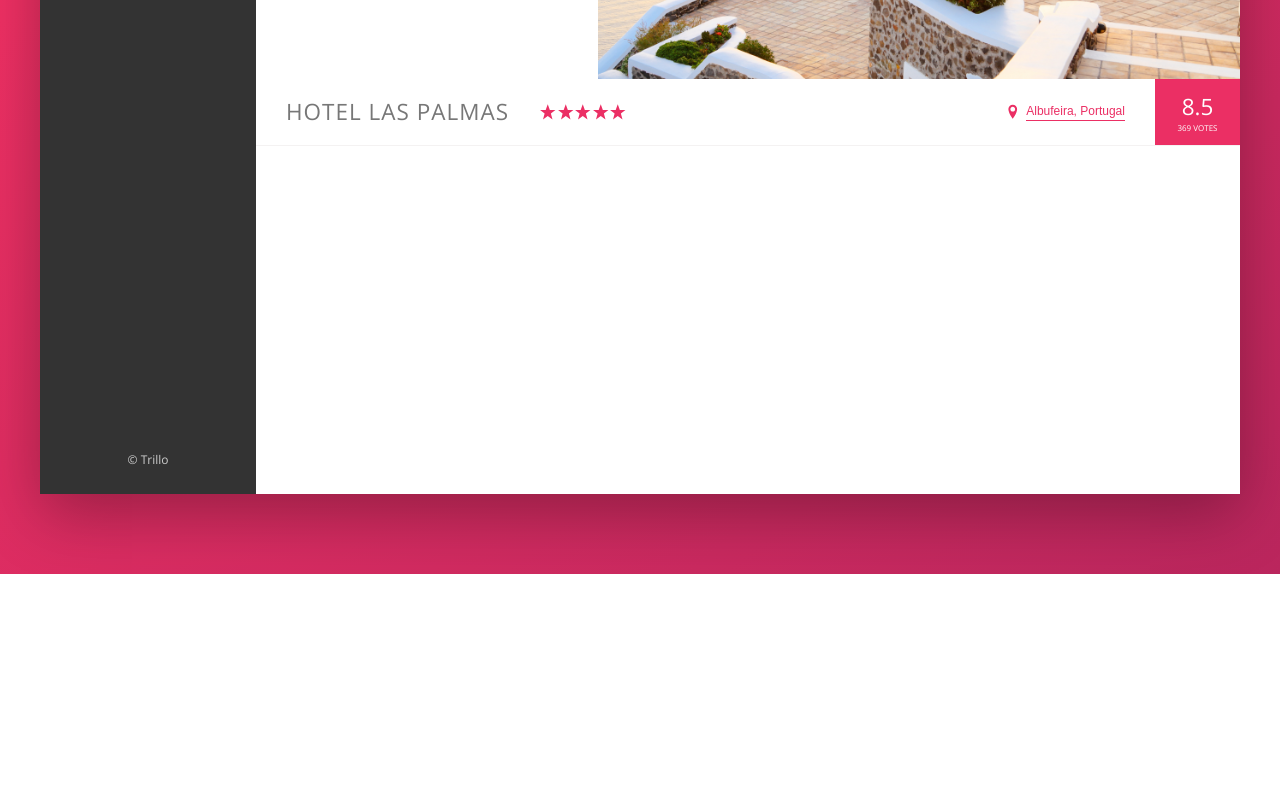
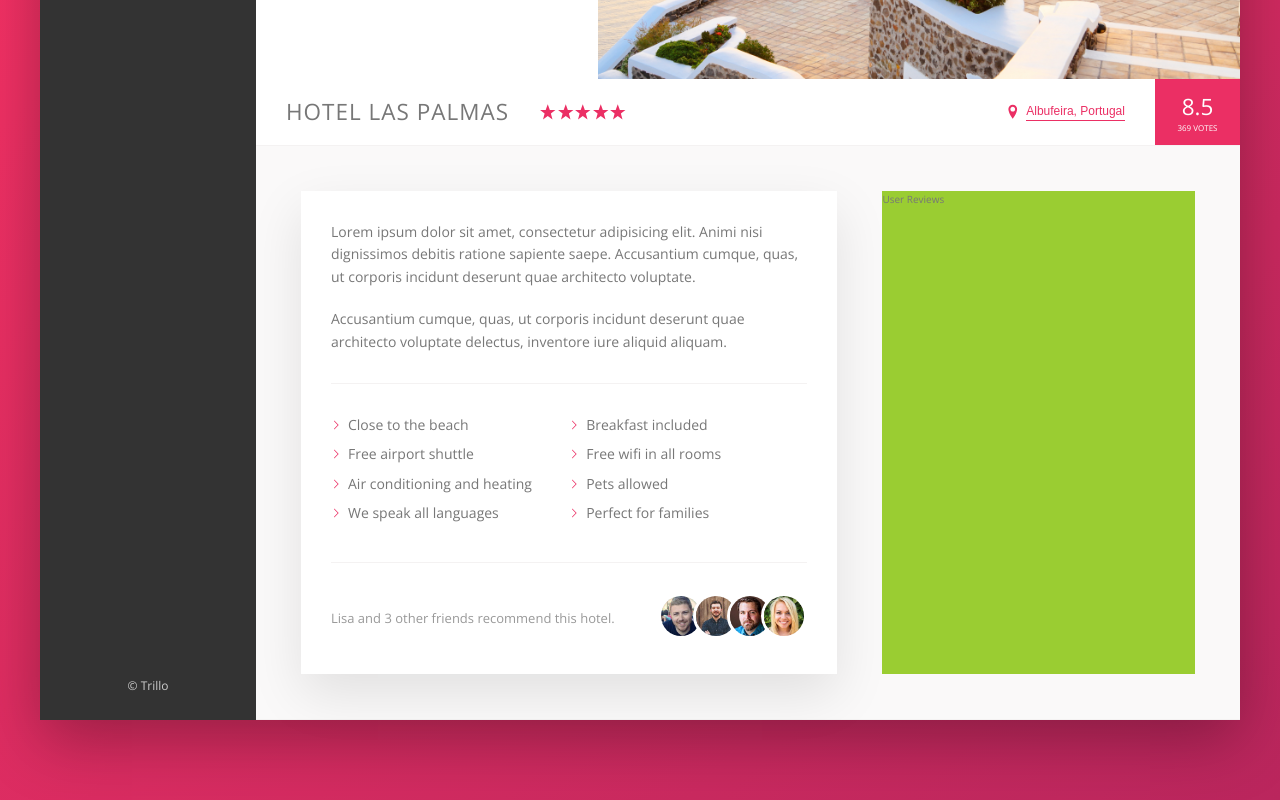
Before and after one commit to niall-m/trillo, a website: page index.html in a window 1280 px wide. Shown: the part 456-1256 px from the top of the page. Before the commit the page ends 1030 px from the top, so only its background shows below. Drawn offline with nearby package versions, Linux system fonts and the light colour scheme.

Commit message:
details section

```diff
--- a/index.html
+++ b/index.html
@@ -132,6 +132,42 @@
                             <div class="overview__rating-count">369 votes</div>
                         </div>
                     </div>
+
+                    <div class="detail">
+                        <div class="description">
+                            <p class="paragraph">
+                                Lorem ipsum dolor sit amet, consectetur adipisicing elit. Animi nisi dignissimos debitis ratione sapiente saepe. Accusantium cumque, quas, ut corporis incidunt deserunt quae architecto voluptate.
+                            </p>
+                            <p class="paragraph">
+                                Accusantium cumque, quas, ut corporis incidunt deserunt quae architecto voluptate delectus, inventore iure aliquid aliquam.
+                            </p>
+                            <ul class="list">
+                                <li class="list__item">Close to the beach</li>
+                                <li class="list__item">Breakfast included</li>
+                                <li class="list__item">Free airport shuttle</li>
+                                <li class="list__item">Free wifi in all rooms</li>
+                                <li class="list__item">Air conditioning and heating</li>
+                                <li class="list__item">Pets allowed</li>
+                                <li class="list__item">We speak all languages</li>
+                                <li class="list__item">Perfect for families</li>
+                            </ul>
+                            <div class="recommend">
+                                <p class="recommend__count">
+                                    Lisa and 3 other friends recommend this hotel.
+                                </p>
+                                <div class="recommend__friends">
+                                    <img src="img/user-3.jpg" alt="Friend 1" class="recommend__photo">
+                                    <img src="img/user-4.jpg" alt="Friend 2" class="recommend__photo">
+                                    <img src="img/user-5.jpg" alt="Friend 3" class="recommend__photo">
+                                    <img src="img/user-6.jpg" alt="Friend 4" class="recommend__photo">
+                                </div>
+                            </div>
+                        </div>
+
+                        <div class="user-reviews">
+                            User Reviews
+                        </div>
+                    </div>
                 </main>
             </div>
         </div>
--- a/sass/_base.scss
+++ b/sass/_base.scss
@@ -14,6 +14,9 @@
   --color-grey-dark-3: #999;
 
   --shadow-dark: 0 2rem 6rem rgba(0, 0, 0, 0.3);
+  --shadow-light: 0 2rem 5rem rgba(0, 0, 0, 0.1);
+
+  --line: 1px solid var(--color-grey-light-2);
 }
 
 // global reset
--- a/sass/_components.scss
+++ b/sass/_components.scss
@@ -201,7 +201,7 @@
 ////////////////////////////////////////
 // OVERVIEW
 .overview {
-  border-bottom: 1px solid var(--color-grey-light-2);
+  border-bottom: var(--line);
 
   display: flex;
   align-items: center;
@@ -304,3 +304,76 @@
     box-shadow: none;
   }
 }
+
+////////////////////////////////////////
+// PARAGRAPH
+.paragraph:not(:last-of-type) {
+  margin-bottom: 2rem;
+}
+
+////////////////////////////////////////
+// LIST
+.list {
+  list-style: none;
+  margin: 3rem 0;
+  padding: 3rem 0;
+  border-top: var(--line);
+  border-bottom: var(--line);
+
+  display: flex;
+  flex-wrap: wrap;
+
+  &__item {
+    flex: 0 0 50%;
+    margin-bottom: 0.7rem;
+  }
+
+  &__item::before {
+    content: '';
+    display: inline-block;
+    height: 1rem;
+    width: 1rem;
+    margin-right: 0.7rem;
+
+    //approach for older browsers
+    //cannot change color of svg when set as img
+    // background-image: url(../img/chevron-thin-right.svg);
+    // background-size: cover;
+
+    // newer browsers - mask
+    background-color: var(--color-primary);
+    -webkit-mask-image: url(../img/chevron-thin-right.svg);
+    -webkit-mask-size: cover;
+    mask-image: url(../img/chevron-thin-right.svg);
+    mask-size: cover;
+  }
+}
+
+////////////////////////////////////////
+// RECOMMEND
+.recommend {
+  font-size: 1.3rem;
+  color: var(--color-grey-dark-3);
+
+  display: flex;
+  align-items: center;
+
+  &__count {
+    margin-right: auto;
+  }
+
+  &__friends {
+  }
+
+  &__photo {
+    box-sizing: content-box;
+    height: 4rem;
+    width: 4rem;
+    border-radius: 50%;
+    border: 3px solid #fff;
+
+    &:not(:last-child) {
+      margin-right: -1.5rem;
+    }
+  }
+}
--- a/sass/_layout.scss
+++ b/sass/_layout.scss
@@ -10,7 +10,7 @@
   font-size: 1.4rem;
   height: 7rem;
   background-color: #fff;
-  border-bottom: 1px solid var(--color-grey-light-2);
+  border-bottom: var(--line);
 
   display: flex;
   justify-content: space-between;
@@ -34,8 +34,26 @@
 .hotel-view {
   background-color: #fff;
 
-  //TEST
-  height: 80rem;
-
   flex: 1;
 }
+
+.detail {
+  display: flex;
+  padding: 4.5rem;
+  background-color: var(--color-grey-light-1);
+  border-bottom: var(--line);
+}
+
+.description {
+  font-size: 1.4rem;
+  background-color: #fff;
+  box-shadow: var(--shadow-light);
+  padding: 3rem;
+  flex: 0 0 60%; // don't grow or shrink, take up 60% width
+  margin-right: 4.5rem;
+}
+
+.user-reviews {
+  background-color: yellowgreen;
+  flex: 1; // take up remaining space
+}
```
Also changed, not shown: css/style.css.
